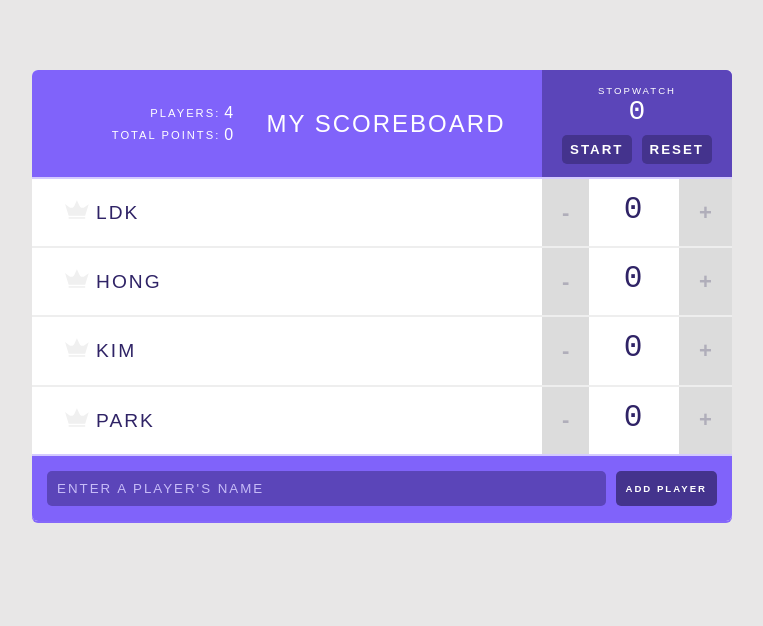
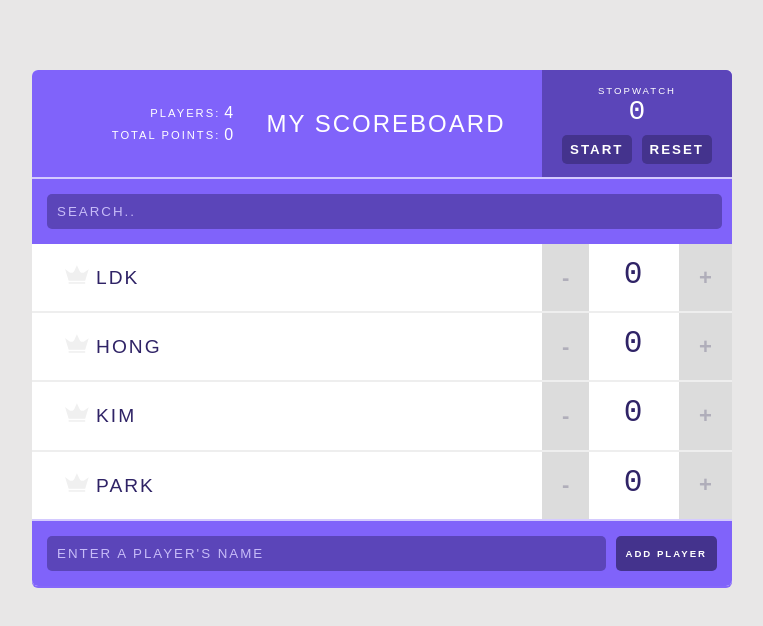
Before and after one commit to eastflag/react-scoreboard-aws, a React (Create React App) app: page / in a window 1280 px wide. Shown: the top 626 px of the page, without its empty margins (258-1021 px from the left). Built offline with nearby package versions, Linux system fonts and the light colour scheme.

Commit message:
검색 기능 - redux and hooks 사용

```diff
--- a/src/App.js
+++ b/src/App.js
@@ -4,9 +4,14 @@ import Header from './components/Header';
 import Player from './components/Player';
 import AddPlayerForm from "./components/AddPlayerForm";
 import {useSelector} from 'react-redux';
+import {SearchBar} from "./components/SearchBar";
 
 function App() {
-  const players = useSelector(state => state.playerReducer.players);
+  let players = useSelector(state => state.playerReducer.players);
+  const keyword = useSelector(state => state.playerReducer.keyword);
+  if (keyword) {
+    players = players.filter(item => item.name.indexOf(keyword) >= 0);
+  }
 
   const getHighScore = () => {
     const highScore = players.reduce((maxScore, player) => maxScore > player.score ? maxScore : player.score, 0);
@@ -17,6 +22,7 @@ function App() {
     <div className="scoreboard">
       <Header players={players} />
 
+      <SearchBar/>
       {/*Players List*/}
       { players.map((item, index) =>
         <Player name={item.name}
--- /dev/null
+++ b/src/components/SearchBar.js
@@ -0,0 +1,16 @@
+import React from 'react';
+import {useDispatch, useSelector} from "react-redux";
+import {searchKeyword} from "../redux/actions";
+
+
+export const SearchBar = (props) => {
+  const keyword = useSelector(state => state.playerReducer.keyword);
+  const dispatch = useDispatch();
+
+  return (
+    <form>
+      <input type="text" placeholder="search.."
+             value={keyword} onChange={(e) => dispatch(searchKeyword(e.target.value))}></input>
+    </form>
+  )
+}
--- a/src/redux/actionTypes.js
+++ b/src/redux/actionTypes.js
@@ -2,3 +2,4 @@ export const UPDATE_TITLE = 'player/UPDATE_TITLE';
 export const ADD_PLAYER = 'player/ADD_PLAYER';
 export const CHANGE_SCORE = 'player/CHANGE_SCORE';
 export const REMOVE_PLAYER = 'player/REMOVE_PLAYER';
+export const SEARCH_KEYWORD = 'player/SEARCH_KEYWORD';
--- a/src/redux/actions.js
+++ b/src/redux/actions.js
@@ -1,4 +1,4 @@
-import {ADD_PLAYER, CHANGE_SCORE, REMOVE_PLAYER, UPDATE_TITLE} from "./actionTypes";
+import {ADD_PLAYER, CHANGE_SCORE, REMOVE_PLAYER, SEARCH_KEYWORD, UPDATE_TITLE} from "./actionTypes";
 
 export const updateTitle = (title) => {
   return {
@@ -28,3 +28,8 @@ export const removePlayer = (id) => {
     id
   }
 }
+
+export const searchKeyword = (keyword) => ({
+  type: SEARCH_KEYWORD,
+  keyword
+})
--- a/src/redux/reducers/players.js
+++ b/src/redux/reducers/players.js
@@ -1,4 +1,4 @@
-import {ADD_PLAYER, CHANGE_SCORE, REMOVE_PLAYER, UPDATE_TITLE} from "../actionTypes";
+import {ADD_PLAYER, CHANGE_SCORE, REMOVE_PLAYER, SEARCH_KEYWORD, UPDATE_TITLE} from "../actionTypes";
 
 let playerId = 4;
 
@@ -9,7 +9,8 @@ const playerInitialState = {
     {name: 'HONG', score: 0, id: 2},
     {name: 'KIM', score: 0, id: 3},
     {name: 'PARK', score: 0, id: 4},
-  ]
+  ],
+  keyword: ''
 }
 
 export const playerReducer = (state = playerInitialState, action) => {
@@ -51,6 +52,11 @@ export const playerReducer = (state = playerInitialState, action) => {
         ...state,
         players
       }
+    case SEARCH_KEYWORD:
+      return {
+        ...state,
+        keyword: action.keyword,
+      }
     default:
       return state;
   }
```
